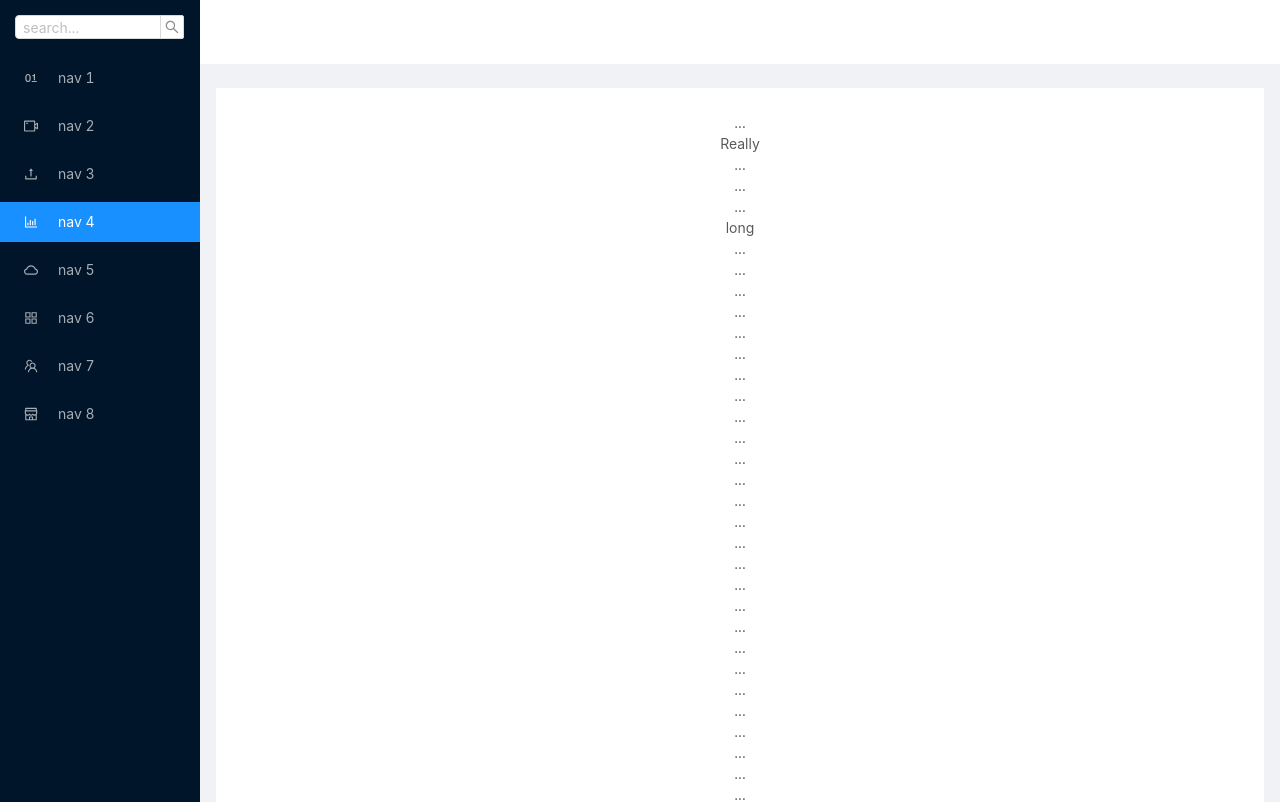
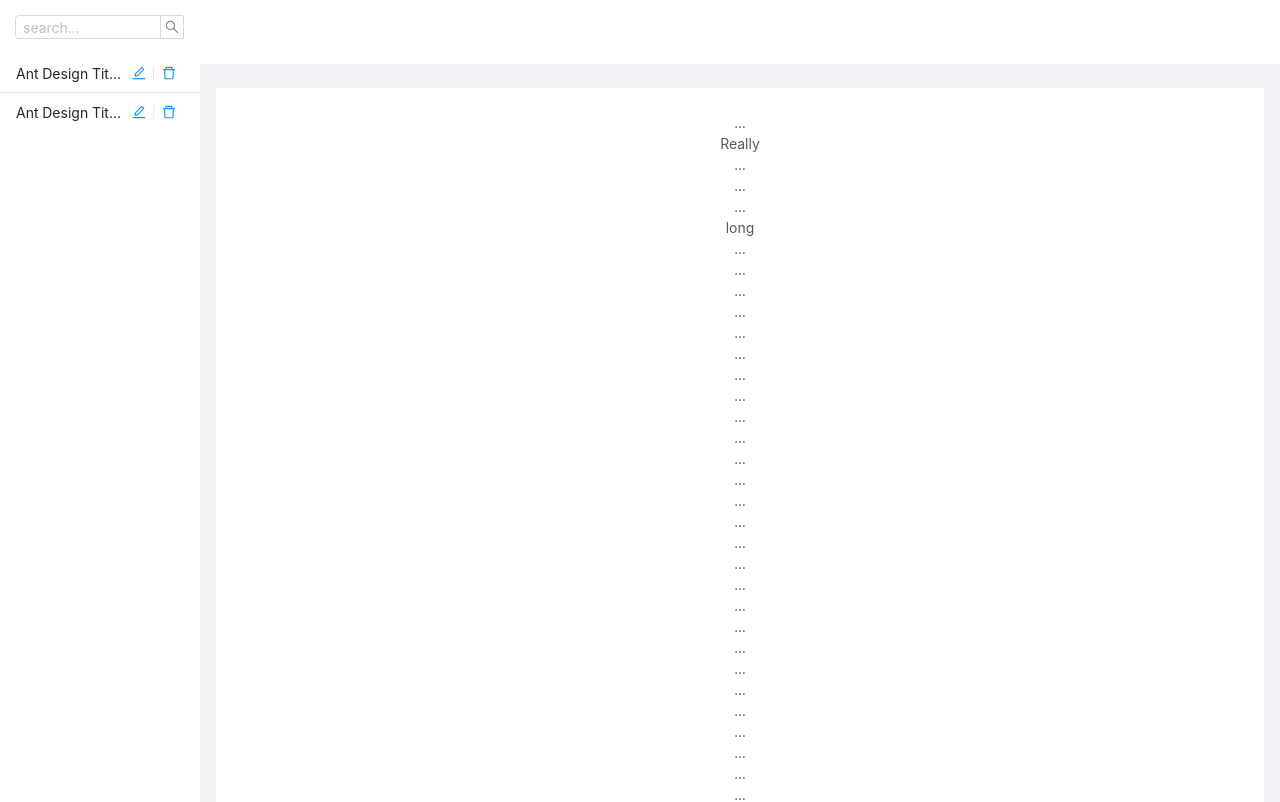
Before and after one commit to Easy-Dojo/llr-note, a React (Create React App) app: page / in a window 1280 px wide. Shown: the top 802 px of the page. Built offline with nearby package versions, Linux system fonts and the light colour scheme.

Commit message:
编辑、取消、保存、删除文件按钮页面功能

```diff
--- a/src/App.css
+++ b/src/App.css
@@ -5,3 +5,7 @@
 .site-layout .site-layout-background {
   background: #fff;
 }
+
+.ant-list-item-action {
+  margin-left: 10px!important;
+}
--- a/src/App.js
+++ b/src/App.js
@@ -12,6 +12,7 @@ import {
 } from '@ant-design/icons';
 import FieldBinaryOutlined
   from '@ant-design/icons/lib/icons/FieldBinaryOutlined'
+import FileList from './components/FileList'
 const { Header, Content, Sider } = Layout;
 const { Search } = Input;
 
@@ -19,6 +20,7 @@ function App() {
   return (
     <Layout className="App">
       <Sider
+        theme={'light'}
         breakpoint="lg"
         collapsedWidth="0"
       >
@@ -28,40 +30,7 @@ function App() {
           onSearch={value => console.log(value)}
           style={{ width: 170, margin: "15px" }}
         />
-        <Menu theme="dark" mode="inline" defaultSelectedKeys={['4']}>
-          <Menu.Item key="1">
-            <FieldBinaryOutlined />
-            <span className="nav-text">nav 1</span>
-          </Menu.Item>
-          <Menu.Item key="2">
-            <VideoCameraOutlined />
-            <span className="nav-text">nav 2</span>
-          </Menu.Item>
-          <Menu.Item key="3">
-            <UploadOutlined />
-            <span className="nav-text">nav 3</span>
-          </Menu.Item>
-          <Menu.Item key="4">
-            <BarChartOutlined />
-            <span className="nav-text">nav 4</span>
-          </Menu.Item>
-          <Menu.Item key="5">
-            <CloudOutlined />
-            <span className="nav-text">nav 5</span>
-          </Menu.Item>
-          <Menu.Item key="6">
-            <AppstoreOutlined />
-            <span className="nav-text">nav 6</span>
-          </Menu.Item>
-          <Menu.Item key="7">
-            <TeamOutlined />
-            <span className="nav-text">nav 7</span>
-          </Menu.Item>
-          <Menu.Item key="8">
-            <ShopOutlined />
-            <span className="nav-text">nav 8</span>
-          </Menu.Item>
-        </Menu>
+        <FileList/>
       </Sider>
 
       <Layout className="site-layout">
--- /dev/null
+++ b/src/components/FileList.js
@@ -0,0 +1,79 @@
+import React, { useState } from 'react'
+import { Input, List, Tooltip, Typography } from 'antd'
+import DeleteOutlined from '@ant-design/icons/lib/icons/DeleteOutlined'
+import EditOutlined from '@ant-design/icons/lib/icons/EditOutlined'
+import CloseOutlined from '@ant-design/icons/lib/icons/CloseOutlined'
+import CheckOutlined from '@ant-design/icons/lib/icons/CheckOutlined'
+
+const {Paragraph} = Typography
+const data = [
+  {
+    id: 1,
+    title: 'Ant Design Title 1是生生世世',
+    loading: false,
+  },
+  {
+    id: 2,
+    title: 'Ant Design Title 2',
+    loading: true,
+  },
+]
+
+const FileList = () => {
+  const [editFileId, setEditFileId] = useState(null)
+  const [value, setValue] = useState('')
+
+  const editFile = (id) => {
+    setEditFileId(id)
+  }
+
+  const deleteFile = (id) => {
+    console.log('delete:' + id)
+  }
+
+  const cancelEditFile = (id) => {
+    setEditFileId(null)
+    setValue('')
+  }
+
+  const saveEditFile = (id, savedValue) => {
+    console.log(`saveEditFile, id: ${id}, savedValue: ${savedValue}`)
+  }
+
+  return <List
+    dataSource={data}
+    size={'small'}
+    renderItem={item => (
+      <List.Item
+        actions={
+          (editFileId !== item.id)
+            ? [
+              <a onClick={() => editFile(item.id)}
+                 key="file-edit"><EditOutlined/></a>,
+              <a onClick={() => deleteFile(item.id)}
+                 key="file-delete"><DeleteOutlined/></a>]
+            : [
+              <a onClick={() => cancelEditFile(item.id)}
+                 key="file-edit-cancel"><CloseOutlined/></a>,
+              <a onClick={() => saveEditFile(item.id, value)}
+                 key="file-edit-save"><CheckOutlined/></a>]
+        }
+      >
+        {
+          (editFileId !== item.id)
+            ? <Tooltip placement="rightTop" title={item.title}>
+              <Paragraph style={{margin: 0}}
+                         ellipsis>
+                {item.title}
+              </Paragraph>
+            </Tooltip>
+            : <Input defaultValue={item.title} size='small'
+                     onChange={(e) => {setValue(e.target.value)}}/>
+        }
+
+      </List.Item>
+    )}
+  />
+}
+
+export default FileList
```
